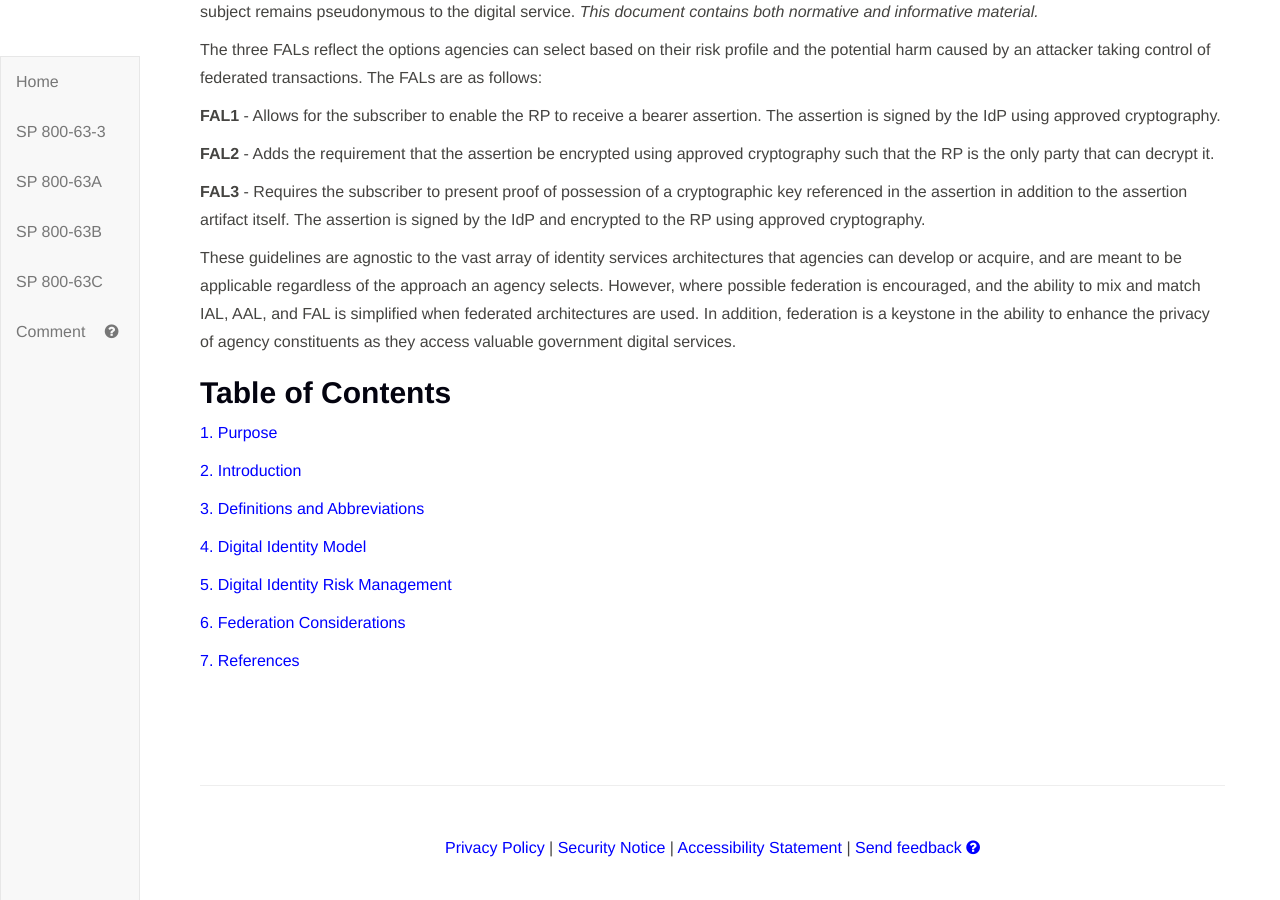
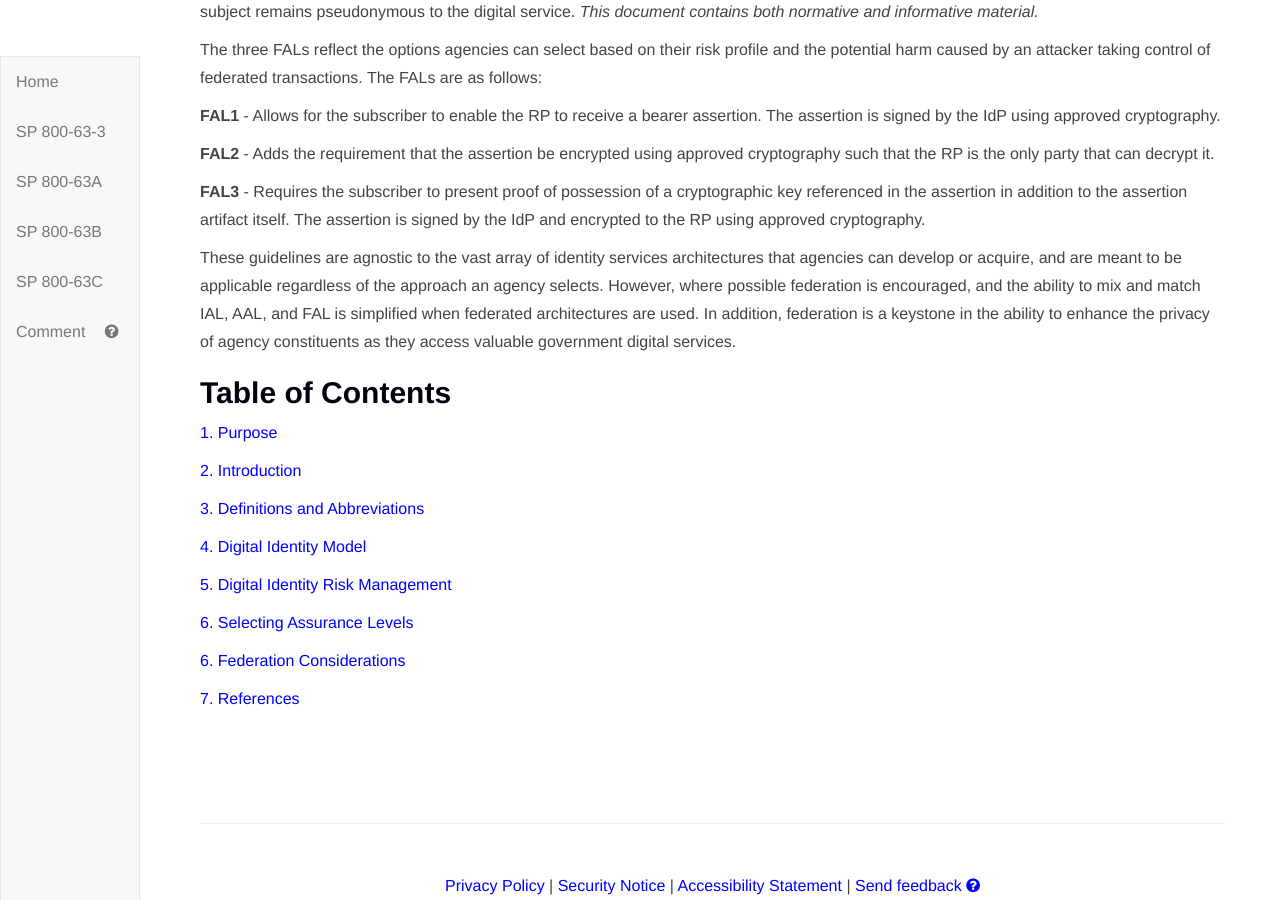
Before and after one commit to usnistgov/800-63-3, a Jekyll site: the page built from sp800-63-3/cover.md, in a window 1280 px wide and 900 px high, scrolled down 5709 px. Built offline with Jekyll 4.4.1, drawn with Linux system fonts in a browser that asks for light colours; our own code applies the rules of GitHub Pages for plain Markdown files; before the commit the page ends 6571 px from its top, so only the background shows below that.

Commit message:
Update cover.md
Updated table of contents but someone else will have to verify links.

```diff
--- a/sp800-63-3/cover.md
+++ b/sp800-63-3/cover.md
@@ -276,6 +276,8 @@ These guidelines are agnostic to the vast array of identity services architectur
 
 [5. Digital Identity Risk Management](#sec5)
 
-[6. Federation Considerations](#sec6)
+[6. Selecting Assurance Levels](#sec6)
+
+[6. Federation Considerations](#sec7)
 
 [7. References](#references)
```
